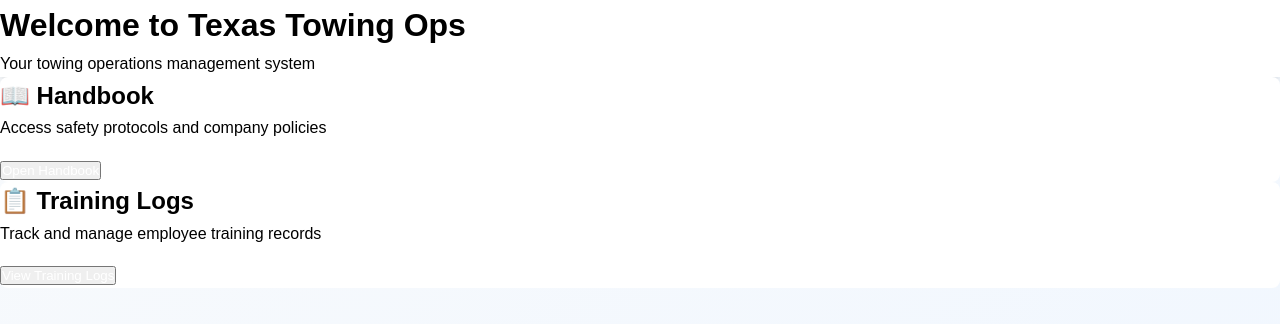
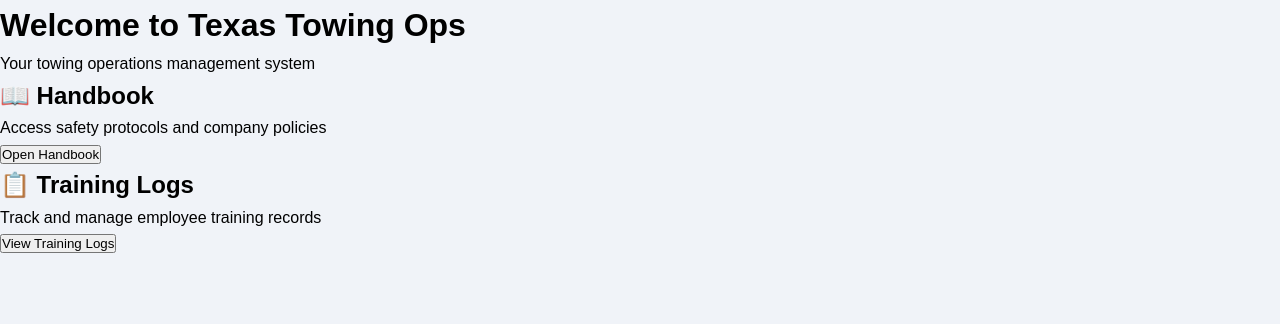
Before and after one commit to Terry9574/texastowingopsapp, a React (Create React App) app: page / in a window 1280 px wide. Shown: the top 324 px of the page. Built offline with nearby package versions, Linux system fonts and the light colour scheme; sample sign-in values are in the browser's storage; the HTML template or start-up script is replaced by a standard one.

Commit message:
Update App.js

```diff
--- a/src/App.js
+++ b/src/App.js
@@ -1,12 +1,11 @@
 import React, { useState, useEffect } from 'react';
 import { BrowserRouter as Router, Routes, Route, Navigate } from 'react-router-dom';
 import './App.css';
-import './features.css';
 
 // Component imports
 import Layout from './Layout';
 import Handbook from './components/Handbook';
-import TrainingLogs from './components/TrainingLogs'; // Make sure this path is correct
+import TrainingLogs from './components/TrainingLogs';
 
 // Temporary placeholder components
 const Home = () => (
@@ -46,7 +45,6 @@ const Home = () => (
 
 const Login = ({ setUser }) => {
   const handleLogin = () => {
-    // Create a sample user for testing
     const user = {
       full_name: "Test User",
       email: "test@example.com",
@@ -76,21 +74,16 @@ function App() {
   const [user, setUser] = useState(null);
   const [loading, setLoading] = useState(true);
 
-  // Check if user is logged in
   useEffect(() => {
-    const checkAuth = () => {
-      const storedUser = localStorage.getItem('user');
-      if (storedUser) {
-        setUser(JSON.parse(storedUser));
-      }
-      setLoading(false);
-    };
-
-    checkAuth();
+    const storedUser = localStorage.getItem('user');
+    if (storedUser) {
+      setUser(JSON.parse(storedUser));
+    }
+    setLoading(false);
   }, []);
 
   if (loading) {
-    return <div className="min-h-screen flex items-center justify-center">Loading...</div>;
+    return <div>Loading...</div>;
   }
 
   return (
@@ -98,13 +91,12 @@ function App() {
       <Routes>
         <Route path="/login" element={!user ? <Login setUser={setUser} /> : <Navigate to="/" />} />
 
-        {/* Protected Routes */}
         <Route
           path="/"
           element={
             user ? (
               <Layout currentPageName="Home" user={user}>
-                <Home user={user} />
+                <Home />
               </Layout>
             ) : (
               <Navigate to="/login" />
@@ -125,7 +117,6 @@ function App() {
           }
         />
 
-        {/* Training Logs Route */}
         <Route
           path="/training-logs"
           element={
@@ -139,7 +130,6 @@ function App() {
           }
         />
 
-        {/* Fallback Route */}
         <Route path="*" element={<Navigate to="/" replace />} />
       </Routes>
     </Router>
```
